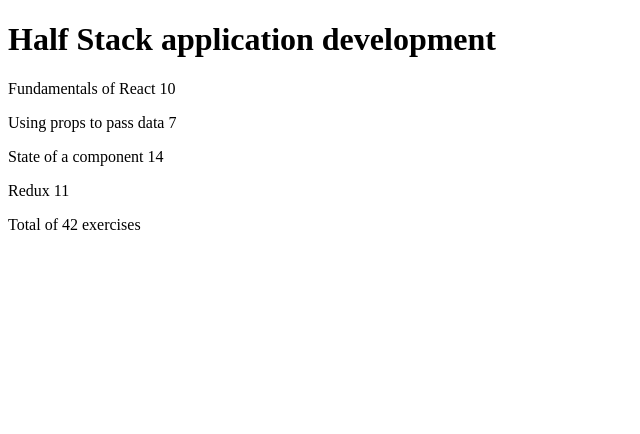
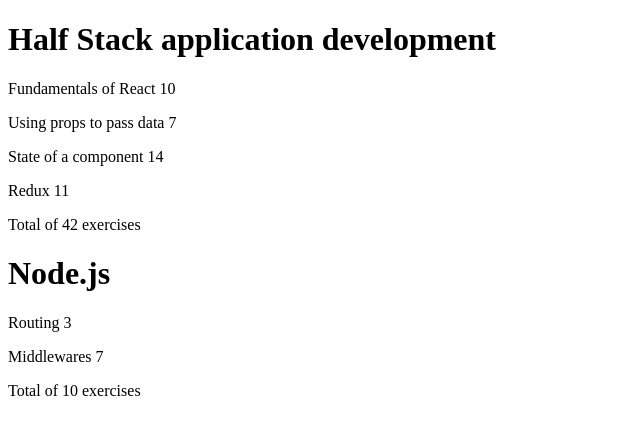
Before and after one commit to denomelchenko/full-stack-open, a React (Vite) app in the folder part2/courseinfo/: page / in a window 1280 px wide. Shown: the top 434 px of the page, without its empty margins (0-640 px from the left). Built offline with nearby package versions, Linux system fonts and the light colour scheme.

Commit message:
part2: exercise 2.4 course information step 9

```diff
--- a/part2/courseinfo/src/App.jsx
+++ b/part2/courseinfo/src/App.jsx
@@ -28,7 +28,8 @@ const Course = ({ course }) => (
 )
 
 const App = () => {
-  const course = {
+  const courses = [
+    {
       name: 'Half Stack application development',
       id: 1,
       parts: [
@@ -37,11 +38,22 @@ const App = () => {
         { name: 'State of a component', exercises: 14, id: 3 },
         { name: 'Redux', exercises: 11, id: 4 },
       ],
-  }
+    },
+    {
+      name: 'Node.js',
+      id: 2,
+      parts: [
+        { name: 'Routing', exercises: 3, id: 1 },
+        { name: 'Middlewares', exercises: 7, id: 2 },
+      ],
+    },
+  ]
 
   return (
     <div>
-      <Course course={course} />
+      {courses.map((course) => (
+        <Course key={course.id} course={course} />
+      ))}
     </div>
   )
 }
```
Also changed, not shown: 1 other file (tests, documents, lock files or other folders). Lines whose indentation alone changed are shown as unchanged.
